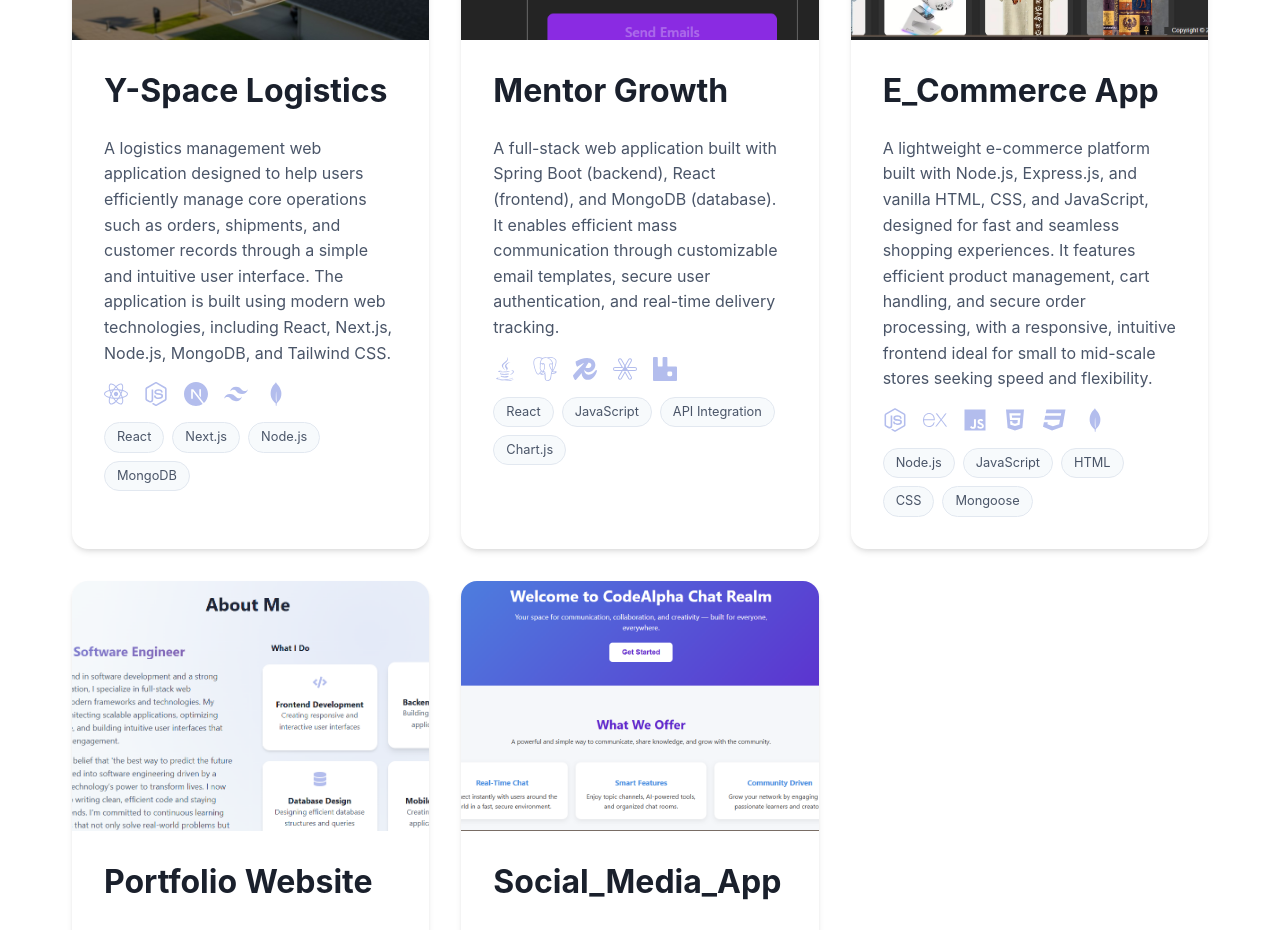
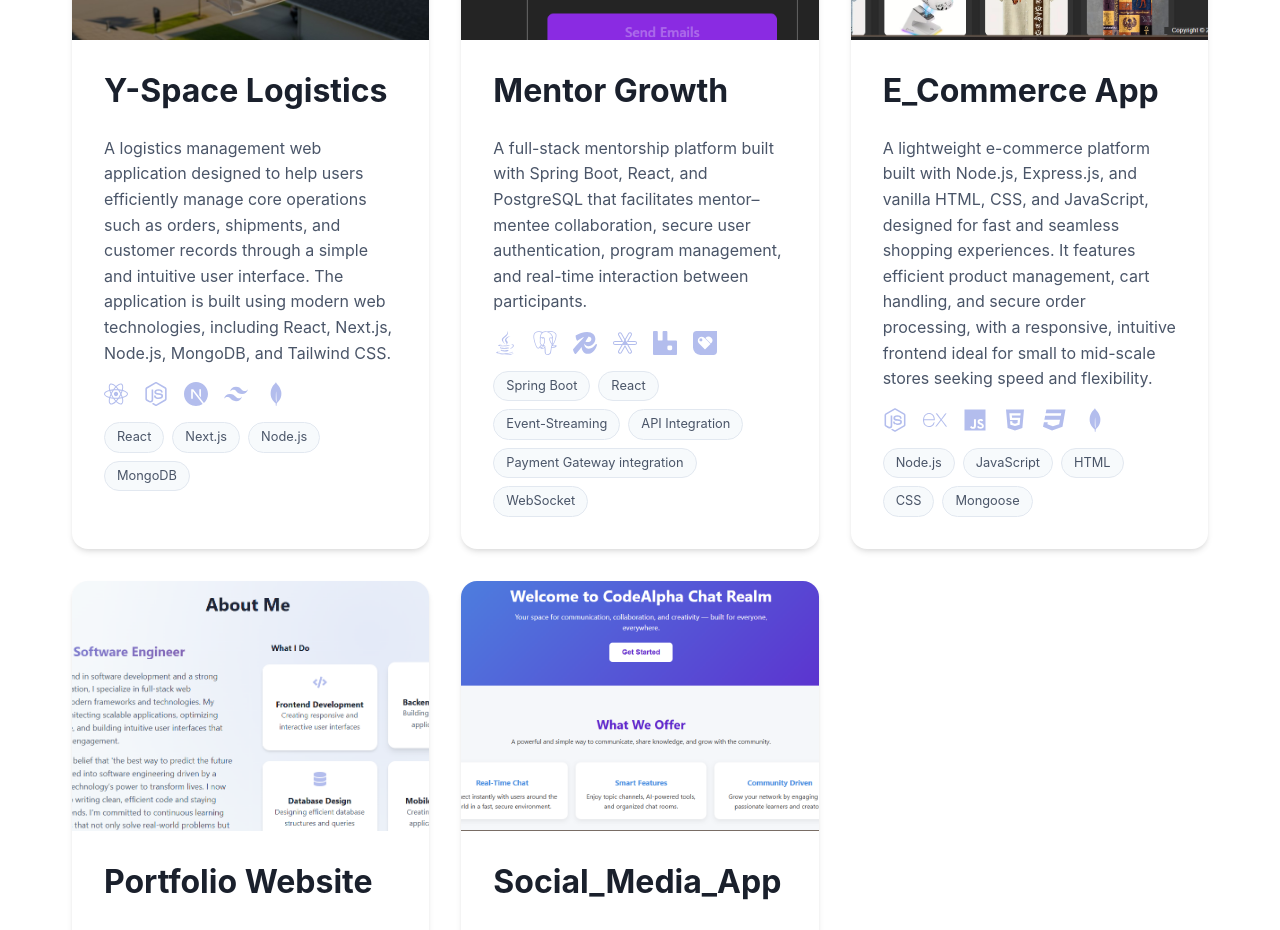
Before and after one commit to EmmanuelAdah/portfolio, a React (Vite) app in the folder my-app/: page / in a window 1280 px wide. Shown: the part 3660-4590 px from the top of the page. Built offline with nearby package versions, Linux system fonts and the light colour scheme; no server answers.

Commit message:
feat: projects - update

```diff
--- a/my-app/src/Components/Projects.jsx
+++ b/my-app/src/Components/Projects.jsx
@@ -20,7 +20,7 @@ import {
   SiNodedotjs,
   SiPostgresql,
   SiRedis,
-  SiRabbitmq, SiGoogleauthenticator
+  SiRabbitmq, SiGoogleauthenticator, SiPayhip
 } from 'react-icons/si'
 import { AiFillSkype, AiOutlineSkype } from "react-icons/ai";
 import ECommerceApp from '../assets/Images/e_commerce_app.png'
@@ -52,14 +52,14 @@ function Projects() {
       {
       id: 2,
       title: 'Mentor Growth',
-      description: 'A full-stack web application built with Spring Boot (backend), React (frontend), and MongoDB (database). It enables efficient ' +
-          'mass communication through customizable email templates, secure user authentication, and real-time delivery tracking.',
+      description: 'A full-stack mentorship platform built with Spring Boot, React, and PostgreSQL that facilitates mentor–mentee ' +
+          'collaboration, secure user authentication, program management, and real-time interaction between participants.',
       image: `${BulkEmails}`,
       liveUrl: 'https://your-weather-app.vercel.app',
       githubUrl: 'https://github.com/EmmanuelAdah/mentor_growth_project.git',
-      technologies: ['React', 'JavaScript', 'API Integration', 'Chart.js'],
+      technologies: ['Spring Boot', 'React', 'Event-Streaming', 'API Integration', 'Payment Gateway integration', 'WebSocket'],
       category: 'frontend',
-      techIcons: [FaJava, SiPostgresql, SiRedis, SiGoogleauthenticator,SiRabbitmq]
+      techIcons: [FaJava, SiPostgresql, SiRedis, SiGoogleauthenticator,SiRabbitmq, SiPayhip]
     },
     {
       id: 3,
```
